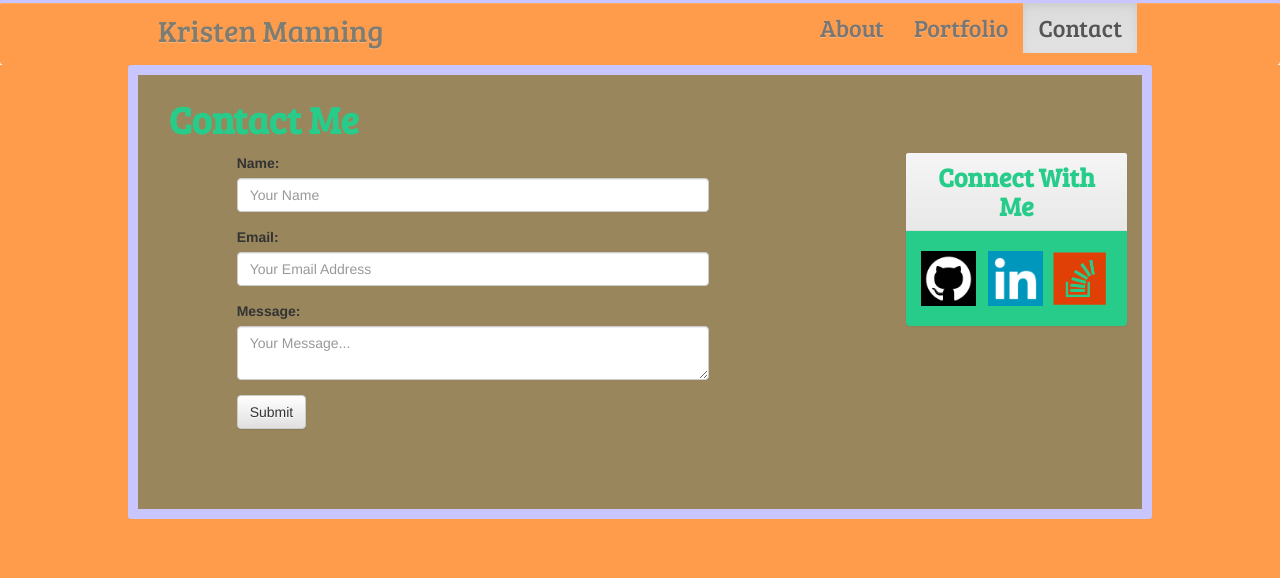
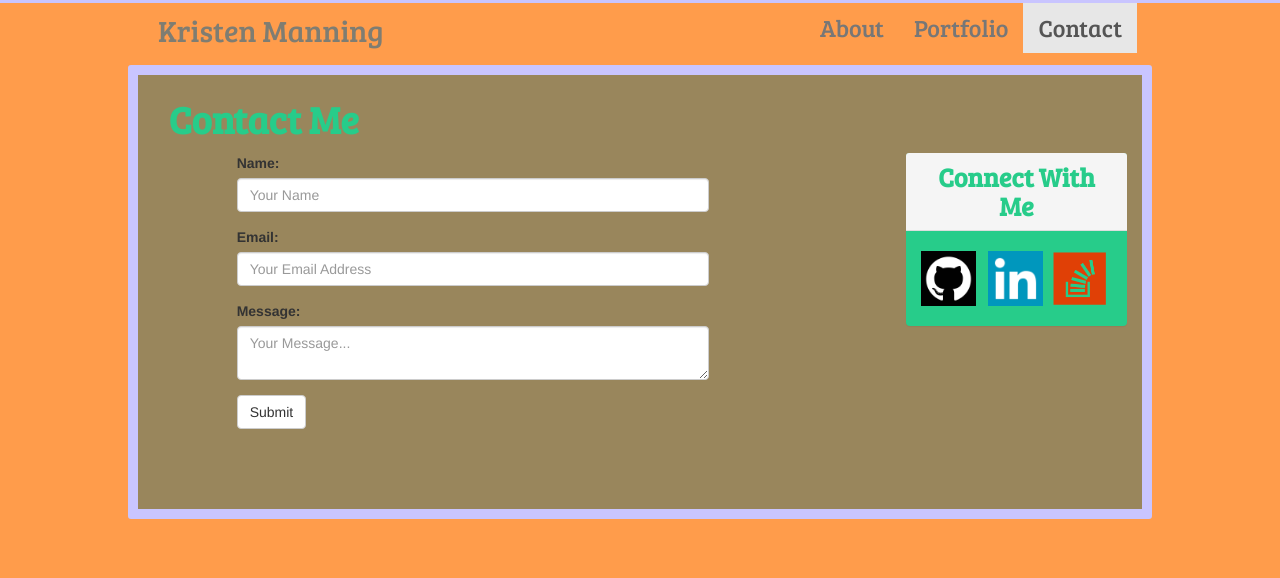
Before and after one commit to KristenManning/Bootstrap-Portfolio, a PHP site: page /contact.html in a window 1280 px wide. Shown: the top 578 px of the page. Run offline with PHP 8.4, Linux system fonts and the light colour scheme.

Commit message:
deleting extra bootstrap stylesheet and some typos

```diff
--- a/Assets/css/style.css
+++ b/Assets/css/style.css
@@ -97,12 +97,7 @@ a{
     font-size: 18px;
     line-height: 22px;
 }
-#topline{
-  height: 3px;
-  width: 100%;
-  background-color: #C9C5FF;
 
-}
 #footer{
   height: 85px;
   width: 100%;
--- a/contact.html
+++ b/contact.html
@@ -11,8 +11,6 @@
 
 	<!-- Latest compiled and minified CSS -->
   <link rel="stylesheet" href="https://maxcdn.bootstrapcdn.com/bootstrap/3.3.7/css/bootstrap.min.css">
-  <!-- Optional theme -->
-  <link rel="stylesheet" href="https://maxcdn.bootstrapcdn.com/bootstrap/3.3.7/css/bootstrap-theme.min.css">
 
   <!--- Font -->
   <link href="https://fonts.googleapis.com/css?family=Bree+Serif|Nunito" rel="stylesheet">
@@ -24,7 +22,6 @@
 
 
 <body>
-  <div id="topline">
   <!-- Nav Bar (copied and pasted from WC3) -->
       <!-- Static navbar -->
       <nav class="navbar-default">
--- a/index.html
+++ b/index.html
@@ -9,8 +9,6 @@
 
   <!-- Latest compiled and minified CSS -->
   <link rel="stylesheet" href="https://maxcdn.bootstrapcdn.com/bootstrap/3.3.7/css/bootstrap.min.css">
-  <!-- Optional theme -->
-  <link rel="stylesheet" href="https://maxcdn.bootstrapcdn.com/bootstrap/3.3.7/css/bootstrap-theme.min.css">
 
   <!--- Font -->
   <link href="https://fonts.googleapis.com/css?family=Bree+Serif|Nunito" rel="stylesheet">
@@ -22,7 +20,6 @@
 
 
 <body>
-  <div id="topline">
   <!-- Nav Bar (copied and pasted from WC3) -->
       <!-- Static navbar -->
       <nav class="navbar-default">
--- a/portfolio.html
+++ b/portfolio.html
@@ -11,8 +11,6 @@
 
   <!-- Latest compiled and minified CSS -->
   <link rel="stylesheet" href="https://maxcdn.bootstrapcdn.com/bootstrap/3.3.7/css/bootstrap.min.css">
-  <!-- Optional theme -->
-  <link rel="stylesheet" href="https://maxcdn.bootstrapcdn.com/bootstrap/3.3.7/css/bootstrap-theme.min.css">
 
   <!--- Font -->
   <link href="https://fonts.googleapis.com/css?family=Bree+Serif|Nunito" rel="stylesheet">
@@ -24,7 +22,6 @@
 
 
 <body>
-  <div id="topline">
   </div>
   <!-- Nav Bar (copied and pasted from WC3) -->
       <!-- Static navbar -->
```
